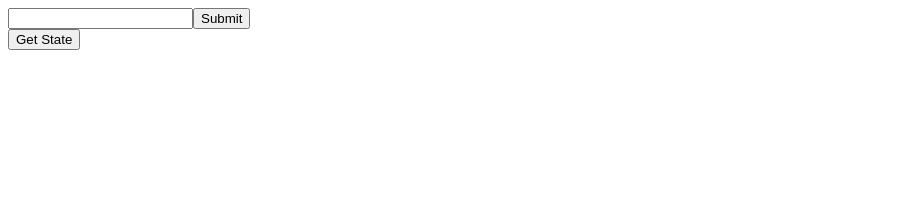
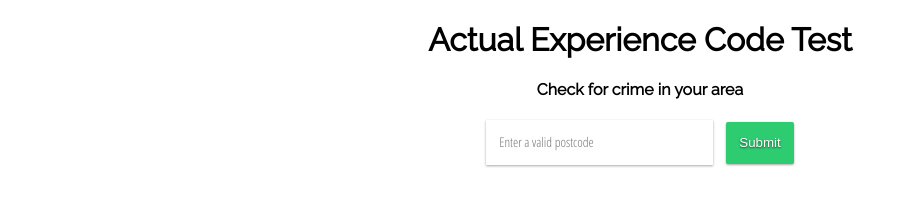
Before and after one commit to iamscottcox/actual-experience, a React app: page / in a window 1280 px wide. Shown: the whole page, without its empty margins (0-908 px from the left). Built offline with nearby package versions, Linux system fonts and the light colour scheme.

Commit message:
Adds basic styles to app. Adds headers and fonts.

```diff
--- a/public/index.html
+++ b/public/index.html
@@ -4,6 +4,7 @@
 	<meta charset="utf-8">
 	<meta name="viewport" content="width=device-width, initial-scale=1">
 	<link rel="shortcut icon" href="%PUBLIC_URL%/favicon.ico">
+	<link href="https://fonts.googleapis.com/css?family=Oswald" rel="stylesheet">
 	<title>Actual Experience Code Test</title>
 </head>
 <body>
--- a/src/components/App.js
+++ b/src/components/App.js
@@ -6,10 +6,12 @@ import TestButton from '../containers/TestButton';
 
 const App = () => (
 	<div id="App">
+		<h1 className="text-center">Actual Experience Code Test</h1>
+		<h4 className="text-center">Check for crime in your area</h4>
 		<AddPostcode />
-		<TestButton>
-			Get State
-		</TestButton>
+		{/*<TestButton>*/}
+			{/*Get State*/}
+		{/*</TestButton>*/}
 		<Results />
 	</div>
 );
--- a/src/containers/AddPostcode.js
+++ b/src/containers/AddPostcode.js
@@ -14,7 +14,7 @@ let AddPostcode = ({dispatch}) => {
 				postcode.value = '';
 			}
 		}}>
-			<input type="text" id="addPostcode__name" ref={node => postcode = node}/>
+			<input type="text" id="addPostcode__name" placeholder="Enter a valid postcode" ref={node => postcode = node}/>
 			<button id="addPostcode__submitButton" type="submit">Submit</button>
 		</form>
 	)
--- a/src/index.js
+++ b/src/index.js
@@ -1,7 +1,8 @@
-// External dependencies
 import React from 'react';
 import ReactDOM from 'react-dom';
-// Local dependencies
+
+import './styles/styles.css';
+
 import Root from './components/Root';
 import configureStore from './configureStore';
 
--- /dev/null
+++ b/src/styles/styles.css
@@ -0,0 +1,42 @@
+@import url('https://fonts.googleapis.com/css?family=Open+Sans+Condensed:300|Raleway');
+
+#addPostcode {
+	text-align: center;
+}
+
+.text-center {
+	text-align: center;
+}
+
+p, span, input, select, option {
+	font-family: 'Open Sans Condensed', sans-serif;
+}
+
+h1, h2, h3, h4, h5, h6 {
+	font-family: 'Raleway', sans-serif;
+}
+
+input {
+	padding: 1em;
+	width: 200px;
+	box-shadow: 0 1px 3px rgba(0,0,0,0.12), 0 1px 2px rgba(0,0,0,0.24);
+	border: none;
+}
+
+button {
+	padding: 1em;
+	border: 0;
+	background: #2ecc71;
+	border-radius: 2px;
+	color: white;
+	text-shadow: 0px 1px 2px rgba(0, 0, 0, 0.65);
+	margin-left: 1em;
+	transition: all 0.2s ease-in-out;
+	cursor: pointer;
+	box-shadow: 0 1px 3px rgba(0,0,0,0.12), 0 1px 2px rgba(0,0,0,0.24);
+}
+
+button:hover {
+	background: #27ae60;
+	box-shadow: 0 3px 6px rgba(0,0,0,0.16), 0 3px 6px rgba(0,0,0,0.23);
+}
```
Lines whose indentation alone changed are shown as unchanged.
